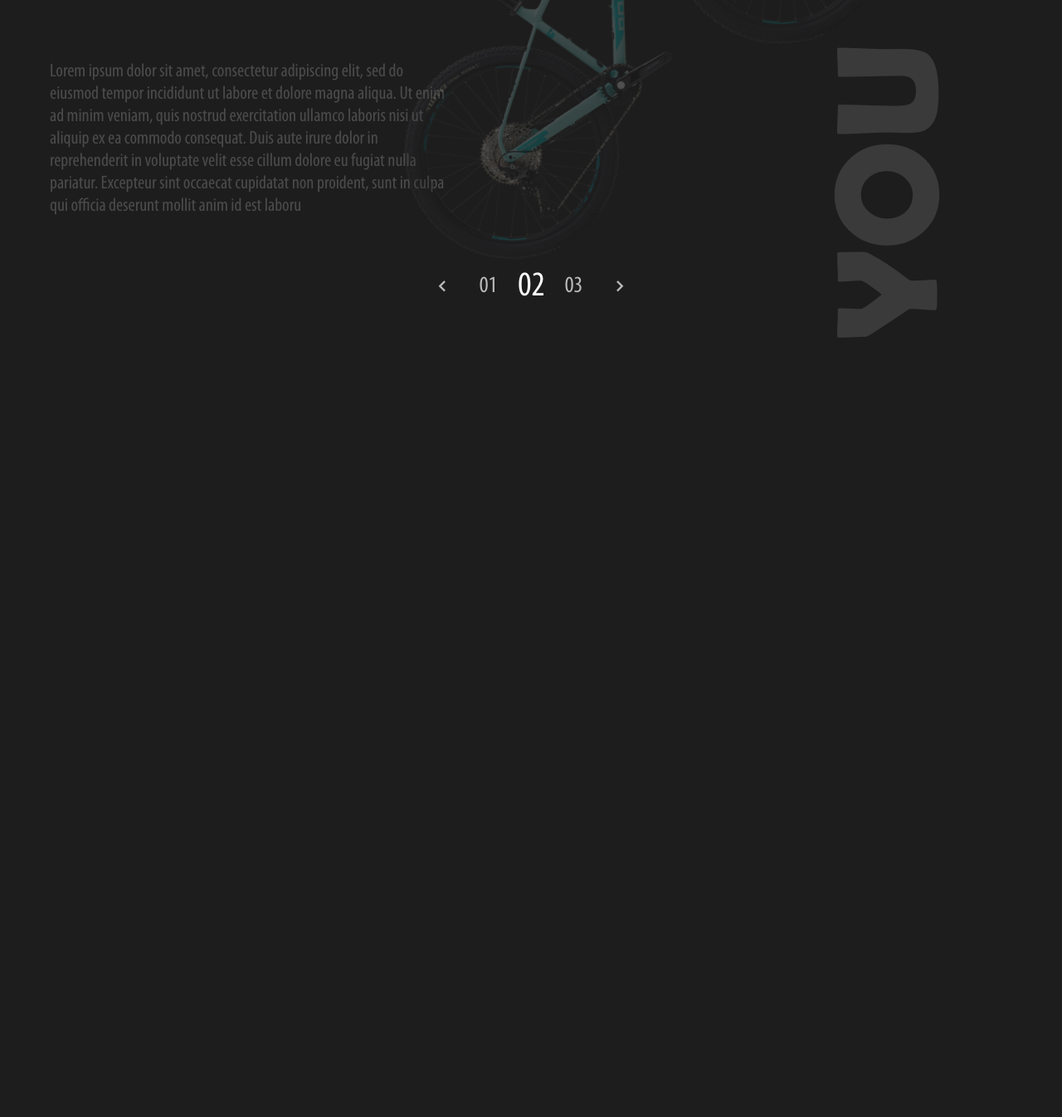
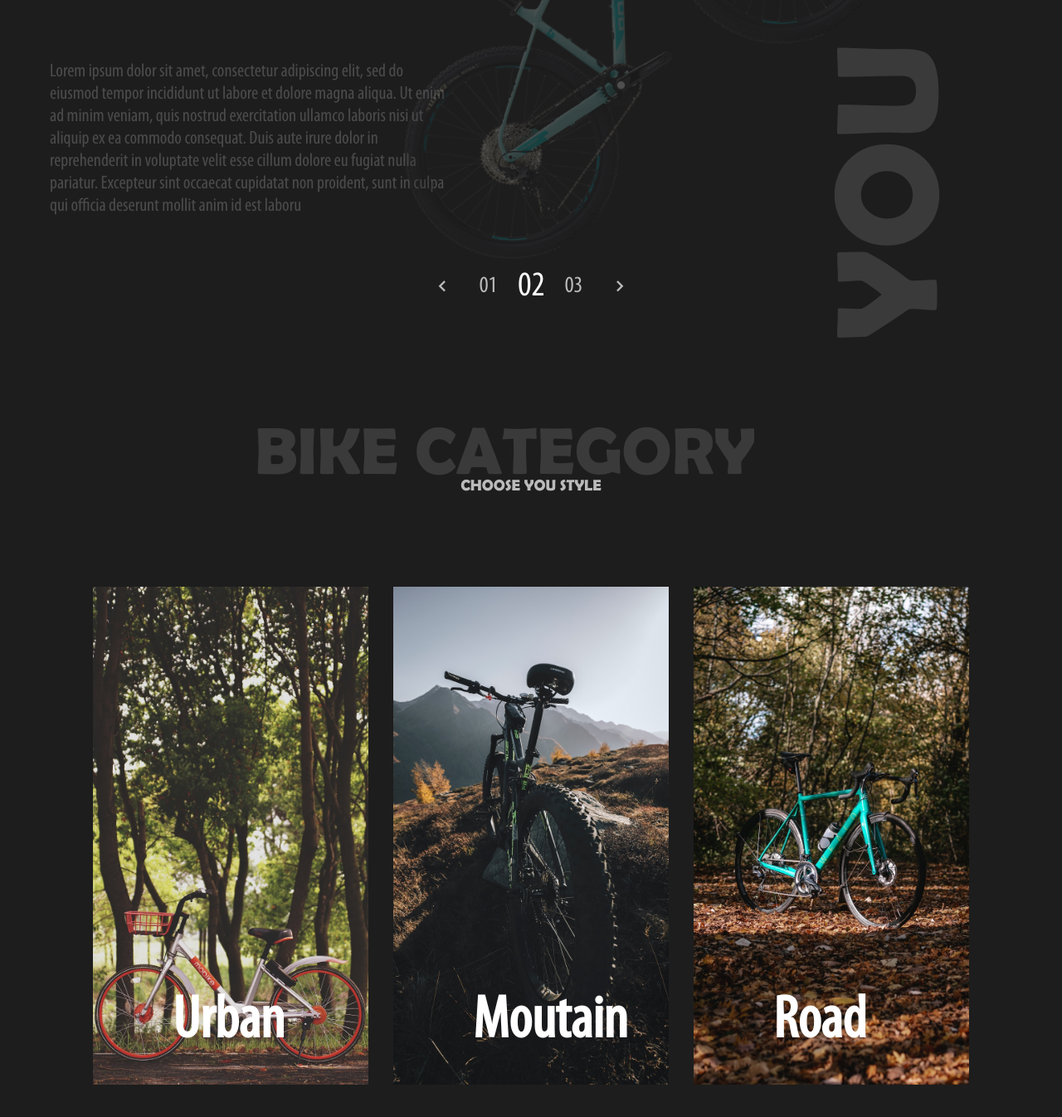
Before and after one commit to kakashi250802/web-ban-xe-dap, a plain HTML site: page index.html in a window 1280 px wide. Shown: the part 418-1764 px from the top of the page at 83% size. Before the commit the page ends 827 px from the top, so only its background shows below. Drawn offline with Linux system fonts and the light colour scheme.

Commit message:
update category section

```diff
--- a/app.css
+++ b/app.css
@@ -263,3 +263,68 @@ header.shrink {
 .slide-control>li~li {
     margin-left: 30px;
 }
+
+.section {
+    padding: 12rem 0;
+}
+
+.section-content {
+    padding: 7rem 7rem 0;
+}
+
+.section-title {
+    font-family: BerlinSansFBBold;
+    text-align: center;
+    position: relative;
+}
+
+.section-title>h3 {
+    text-transform: uppercase;
+}
+
+.second-title {
+    font-size: 5rem;
+    color: var(--second-color);
+    position: absolute;
+    left: 24%;
+    bottom: 40%;
+    z-index: -1;
+}
+
+.main-tile {
+    font-size: 3.5rem;
+    z-index: 1;
+}
+
+.category-img {
+    padding: 4rem;
+    height: 600px;
+    overflow: hidden;
+    cursor: pointer;
+    position: relative;
+}
+
+.category-img-inner {
+    position: absolute;
+    top: 0;
+    left: 0;
+    height: 100%;
+    width: 100%;
+    background-position: bottom;
+    background-size: cover;
+    transition: transform 1s ease 0s;
+}
+
+.category-img:hover .category-img-inner {
+    transform: scale(1.3);
+}
+
+.category-title {
+    font-size: 4.5rem;
+    font-weight: 700;
+    position: absolute;
+    padding: 2rem;
+    bottom: 0;
+    color: var(--txt-white);
+    text-transform: capitalize;
+}
--- a/index.html
+++ b/index.html
@@ -136,14 +136,43 @@
     <!-- category section -->
     <div class="section">
         <div class="section-title">
-            <h3 class="second-title"></h3>
+            <h3 class="second-title">Bike Category</h3>
+            <h3 class="main-title">Choose you style</h3>
+        </div>
+        <div class="section-content">
+            <div class="row">
+                <div class="col-4">
+                    <div class="category-img">
+                        <div class=" category-img-inner " style="background-image: url(images/alvan-nee-EHILKZNmTuA-unsplash.jpg);"></div>
+                        <div class="category-title">
+                            Urban
+                        </div>
+                    </div>
+                </div>
+                <div class="col-4 ">
+                    <div class="category-img">
+                        <div class=" category-img-inner " style="background-image: url(images/eberhard-grossgasteiger-8lDkmXnKo7s-unsplash.jpg);"></div>
+                        <div class="category-title">
+                            Moutain
+                        </div>
+                    </div>
+                </div>
+                <div class="col-4 ">
+                    <div class="category-img">
+                        <div class=" category-img-inner " style="background-image: url(images/tom-austin-3L76b-LMyeI-unsplash.jpg);"></div>
+                        <div class="category-title">
+                            Road
+                        </div>
+                    </div>
+                </div>
+            </div>
         </div>
     </div>
 
     <!-- end category section -->
 
     <!-- app js -->
-    <script src="./app.js"></script>
+    <script src="./app.js "></script>
 </body>
 
 </html>
```
